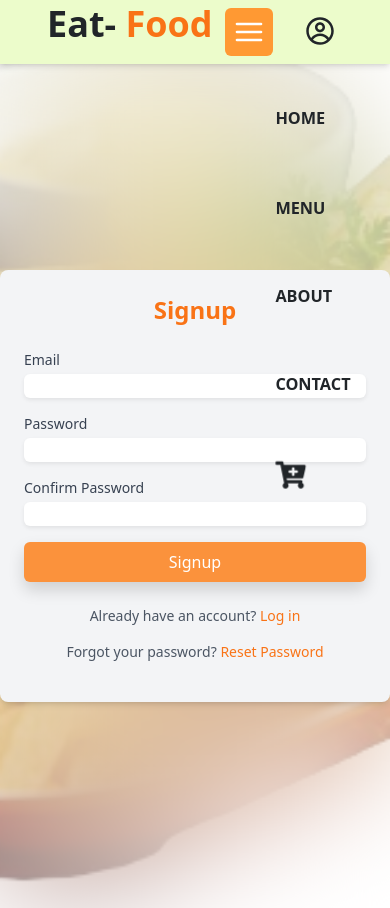
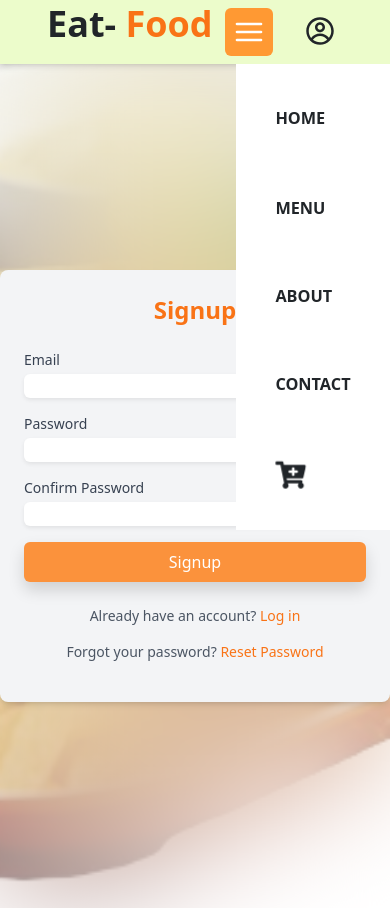
Before and after one commit to saikumardeveloper9948/Restaurant-table-booking, a React (Vite) app in the folder tablebooking/: page /signup in a window 390 px wide. Both pictures are taken after a click on the icon 249 px from the left and 32 px from the top of the page. Built offline with nearby package versions, Linux system fonts and the light colour scheme.

Commit message:
final change

```diff
--- a/tablebooking/src/components/navbar/navbar.jsx
+++ b/tablebooking/src/components/navbar/navbar.jsx
@@ -36,7 +36,7 @@ const Navbar = () => {
 
         {/* Menu Section */}
         <div className="flex gap-4">
-          <div className="flex justify-center items-center gap-6">
+          <div className="flex justify-center items-center gap-3  ">
             {/* Hamburger Icon for Small Screens */}
             <FiMenu
               onClick={toggleMenu}
@@ -47,7 +47,7 @@ const Navbar = () => {
             <ul
               className={`gap-8 ${
                 isMenuVisible
-                  ? "flex flex-col absolute top-16 right-0 p-4 "
+                  ? "flex flex-col absolute top-16 right-0 p-4  bg-white rounder-lg "
                   : "hidden"
               } sm:flex sm:flex-row sm:relative sm:top-0 sm:bg-transparent sm:shadow-none`}
             >
```
